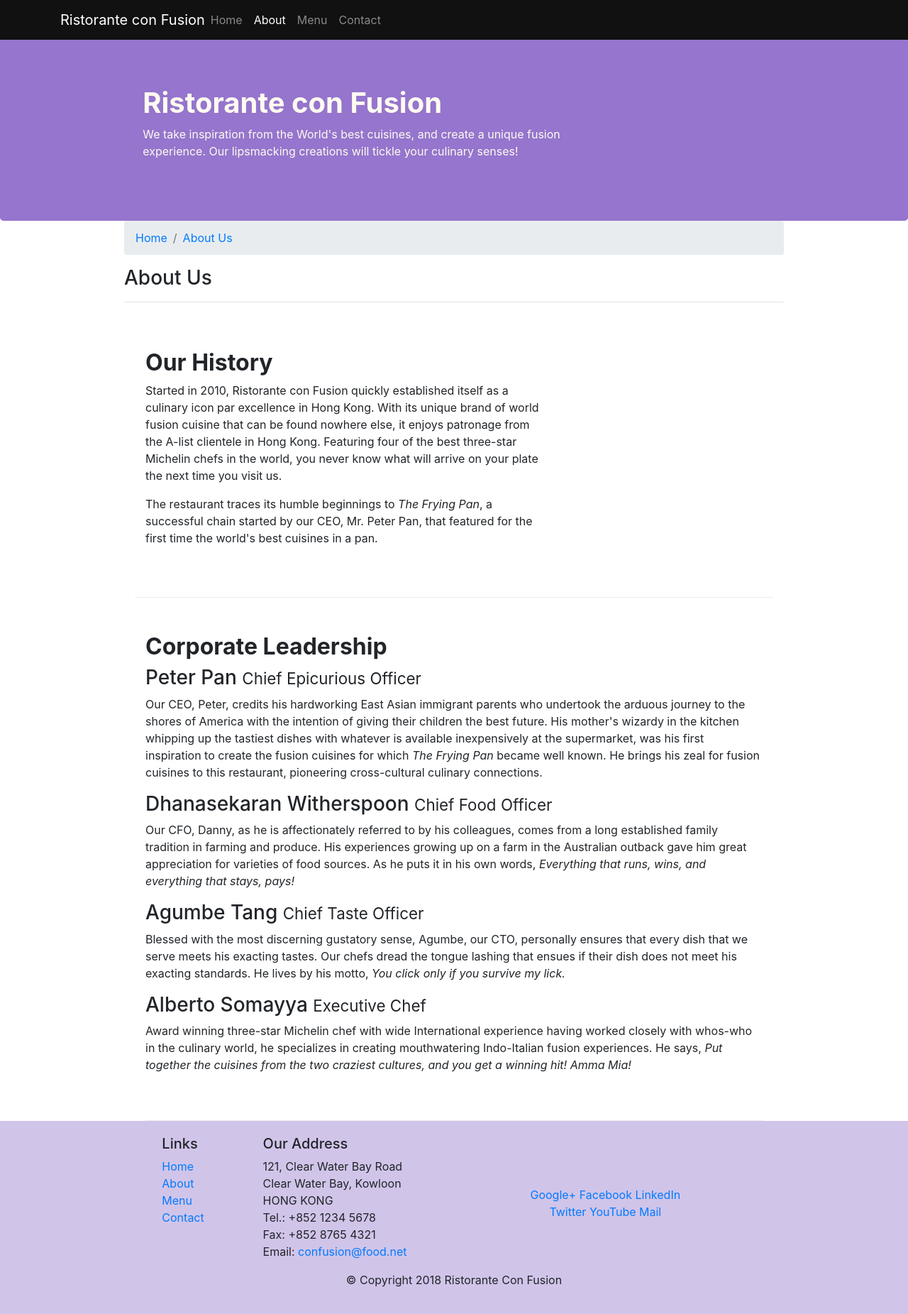
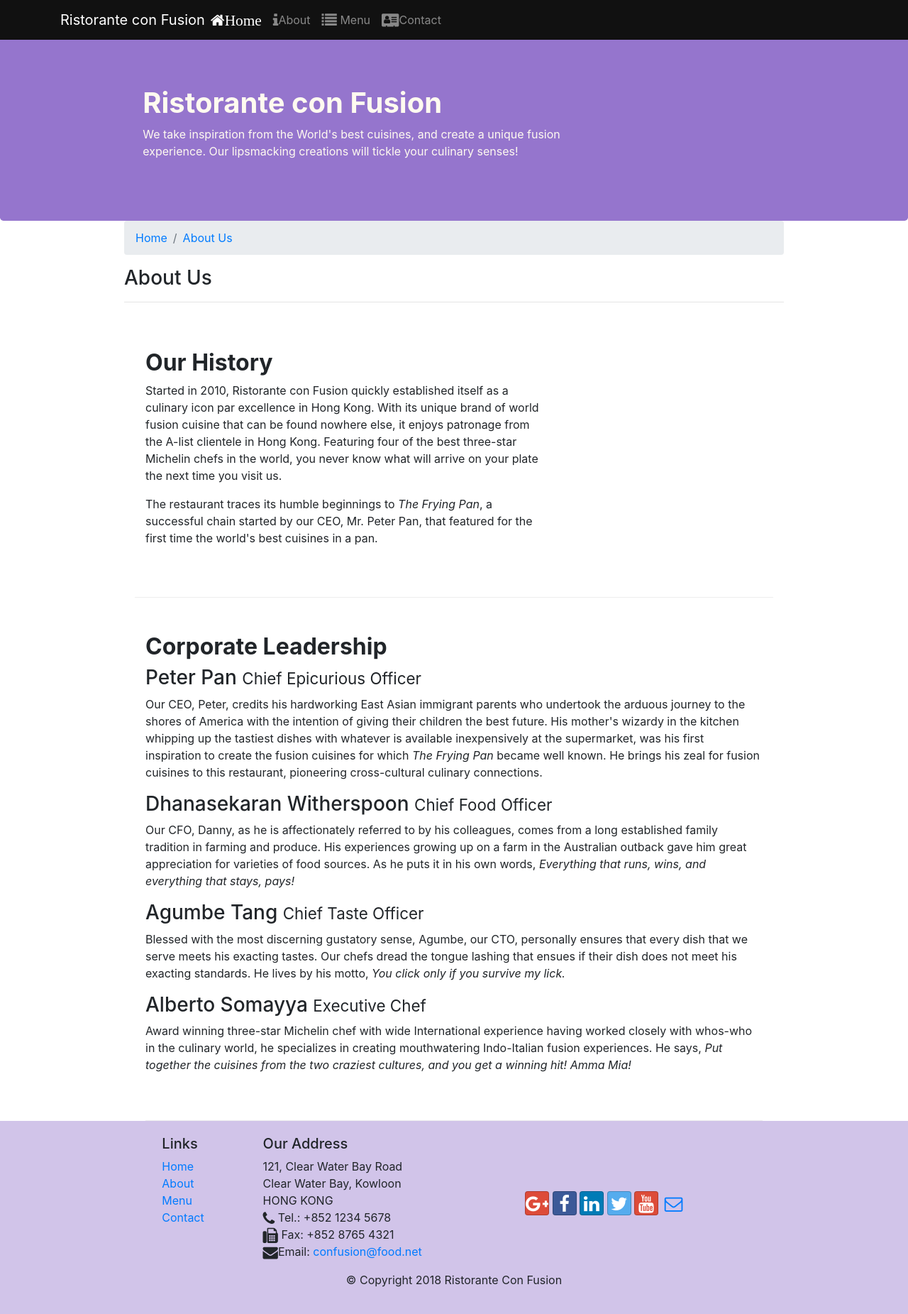
Before and after one commit to DamperDoor56/git-test, a website: page aboutus.html in a window 1280 px wide. Shown: the whole page at 71% size. Drawn offline with nearby package versions, Linux system fonts and the light colour scheme.

Commit message:
final for now

```diff
--- a/aboutus.html
+++ b/aboutus.html
@@ -24,10 +24,26 @@
             <a class="navbar-brand mr-auto" href="#">Ristorante con Fusion</a>
             <div class="collapse navbar-collapse" id="Navbar">
                 <ul class="navbar-nav mr-auto">
-                    <li class="nav-item"><a href="index.html" class="nav-link">Home</a></li>
-                    <li class="nav-item active"><a href="#" class="nav-link">About</a></li>
-                    <li class="nav-item"><a href="#" class="nav-link">Menu</a></li>
-                    <li class="nav-item"><a href="#" class="nav-link">Contact</a></li>
+                    <li class="nav-item active">
+                        <a href="#" class="nav-link">
+                          <span class="fa fa-home fa-lg">Home</span>
+                        </a>
+                    </li>
+                    <li class="nav-item">
+                        <a href="aboutus.html" class="nav-link">
+                            <span class="fa fa-info fa-lg"></span>About
+                        </a>
+                    </li>
+                    <li class="nav-item">
+                        <a href="#" class="nav-link">
+                            <span class="fa fa-list fa-lg"></span> Menu
+                        </a>
+                    </li>
+                    <li class="nav-item">
+                        <a href="#" class="nav-link">
+                            <span class="fa fa-address-card fa-lg"></span>Contact
+                        </a>
+                    </li>
                 </ul>
         </div>
     </div>
@@ -109,19 +125,19 @@
 		              121, Clear Water Bay Road<br>
 		              Clear Water Bay, Kowloon<br>
 		              HONG KONG<br>
-		              Tel.: +852 1234 5678<br>
-		              Fax: +852 8765 4321<br>
-		              Email: <a href="mailto:confusion@food.net">confusion@food.net</a>
+		              <i class="fa fa-phone fa-lg"></i> Tel.: +852 1234 5678<br>
+		              <i class="fa fa-fax fa-lg"></i> Fax: +852 8765 4321<br>
+		              <i class="fa fa-envelope fa-lg"></i>Email: <a href="mailto:confusion@food.net">confusion@food.net</a>
 		           </address>
                 </div>
                 <div class="col-12 col-sm-4 align-self-center">
                     <div class="text-center">
-                        <a href="http://google.com/+">Google+</a>
-                        <a href="http://www.facebook.com/profile.php?id=">Facebook</a>
-                        <a href="http://www.linkedin.com/in/">LinkedIn</a>
-                        <a href="http://twitter.com/">Twitter</a>
-                        <a href="http://youtube.com/">YouTube</a>
-                        <a href="mailto:">Mail</a>
+                        <a class="btn btn-social-icon btn-google" href="http://google.com/+"><i class="fa fa-google-plus fa-lg"></i></a>
+                        <a class="btn btn-social-icon btn-facebook" href="http://www.facebook.com/profile.php?id="><i class="fa fa-facebook fa-lg"></i></a>
+                        <a class="btn btn-social-icon btn-linkedin" href="http://www.linkedin.com/in/"><i class="fa fa-linkedin fa-lg"></i></a>
+                        <a class="btn btn-social-icon btn-twitter" href="http://twitter.com/"><i class="fa fa-twitter fa-lg"></i></a>
+                        <a class="btn btn-social-icon btn-google" href="http://youtube.com/"><i class="fa fa-youtube fa-lg"></i></a>
+                        <a class="btn btn-social-icon" href="mailto:"><i class="fa fa-envelope-o fa-lg"></i></a>
                     </div>
                 </div>
            </div>
```
Also changed, not shown: index.html (+26 -10 lines).
